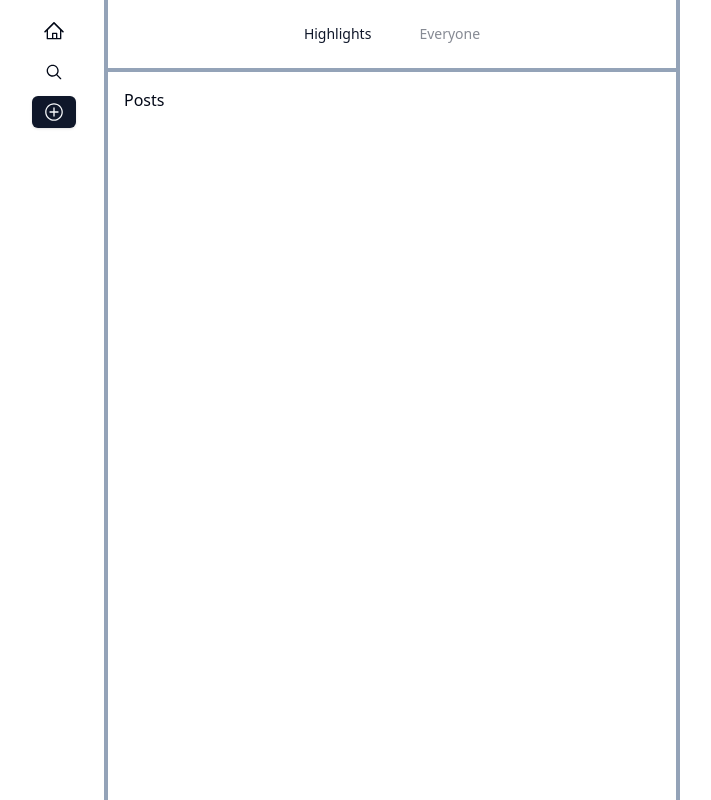
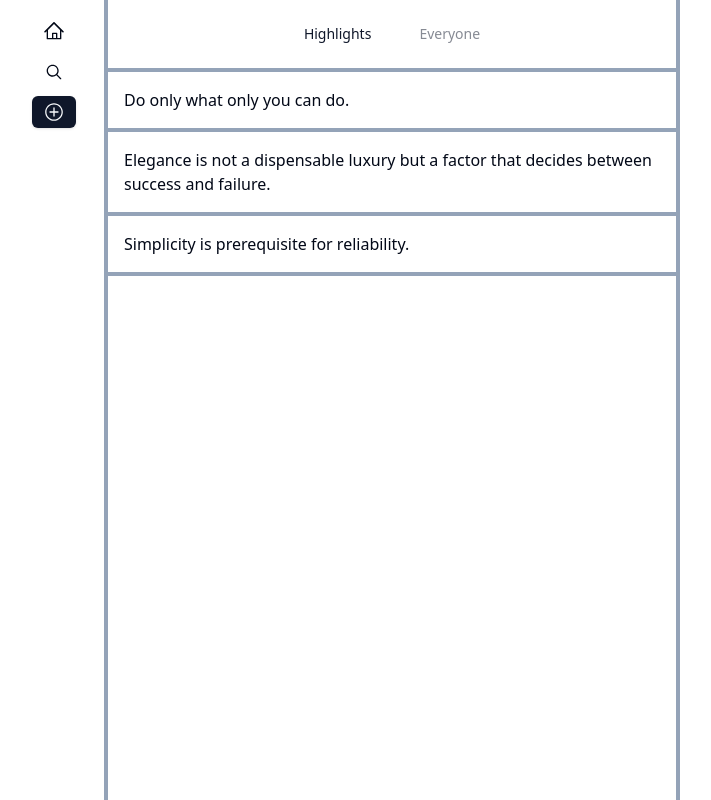
Before and after one commit to aardvark-warrior/posts-app, a React (Vite) app: page / in a window 1280 px wide. Shown: the whole page, without its empty margins (292-1003 px from the left). Built offline with nearby package versions, Linux system fonts and the light colour scheme.

Commit message:
Create Post component

```diff
--- a/src/components/header.tsx
+++ b/src/components/header.tsx
@@ -4,7 +4,9 @@ const Header = () => {
   return (
     <div className="flex justify-center gap-4 border-b-4 border-slate-400 p-4">
       <Button variant="link">Highlights</Button>
-      <Button variant="link" disabled={true}>Everyone</Button>
+      <Button variant="link" disabled={true}>
+        Everyone
+      </Button>
     </div>
   );
 };
--- /dev/null
+++ b/src/components/post.tsx
@@ -0,0 +1,13 @@
+import type { Post as PostType } from "@/lib/data";
+
+// More Verbose Method
+// type PropsType = {
+//     post: PostType
+// }
+// const Post = (props: PropsType) => {
+
+const Post = ({ post }: { post: PostType }) => {
+  return <div className="p-4 border-b-4 border-slate-400">{post.content}</div>;
+};
+
+export default Post;
--- a/src/components/posts.tsx
+++ b/src/components/posts.tsx
@@ -1,8 +1,13 @@
 // A React component, which is a function that returns React Element (aka HTML Element / UI)
+import { posts } from "@/lib/data";
+import Post from "./post";
+
 const Posts = () => {
   return (
-    <div className="p-4">
-      Posts
+    <div className="">
+      {posts.map((post) => {
+        return <Post post={post} key={post.id} />;
+      })}
     </div>
   );
 };
--- /dev/null
+++ b/src/lib/data.ts
@@ -0,0 +1,24 @@
+export type Post = {
+  id: string;
+  content: string;
+  image?: string;
+};
+
+// These are quotes by Edsger Dijkstra
+// I got them from <https://softwarequotes.com/author/edsger-dijkstra>
+// The IDs are generated with <https://www.uuidgenerator.net/>
+export const posts: Post[] = [
+  {
+    id: "11583298-a3f1-4d91-bd5f-2eeb77910081",
+    content: "Do only what only you can do.",
+  },
+  {
+    id: "daae4345-c8b8-4423-b2e3-cee407b9ce67",
+    content:
+      "Elegance is not a dispensable luxury but a factor that decides between success and failure.",
+  },
+  {
+    id: "d2c71716-5828-40af-baae-c6ee8212d498",
+    content: "Simplicity is prerequisite for reliability.",
+  },
+];
```
Also changed, not shown: src/components/sidebar.tsx (+6 -2 lines).
